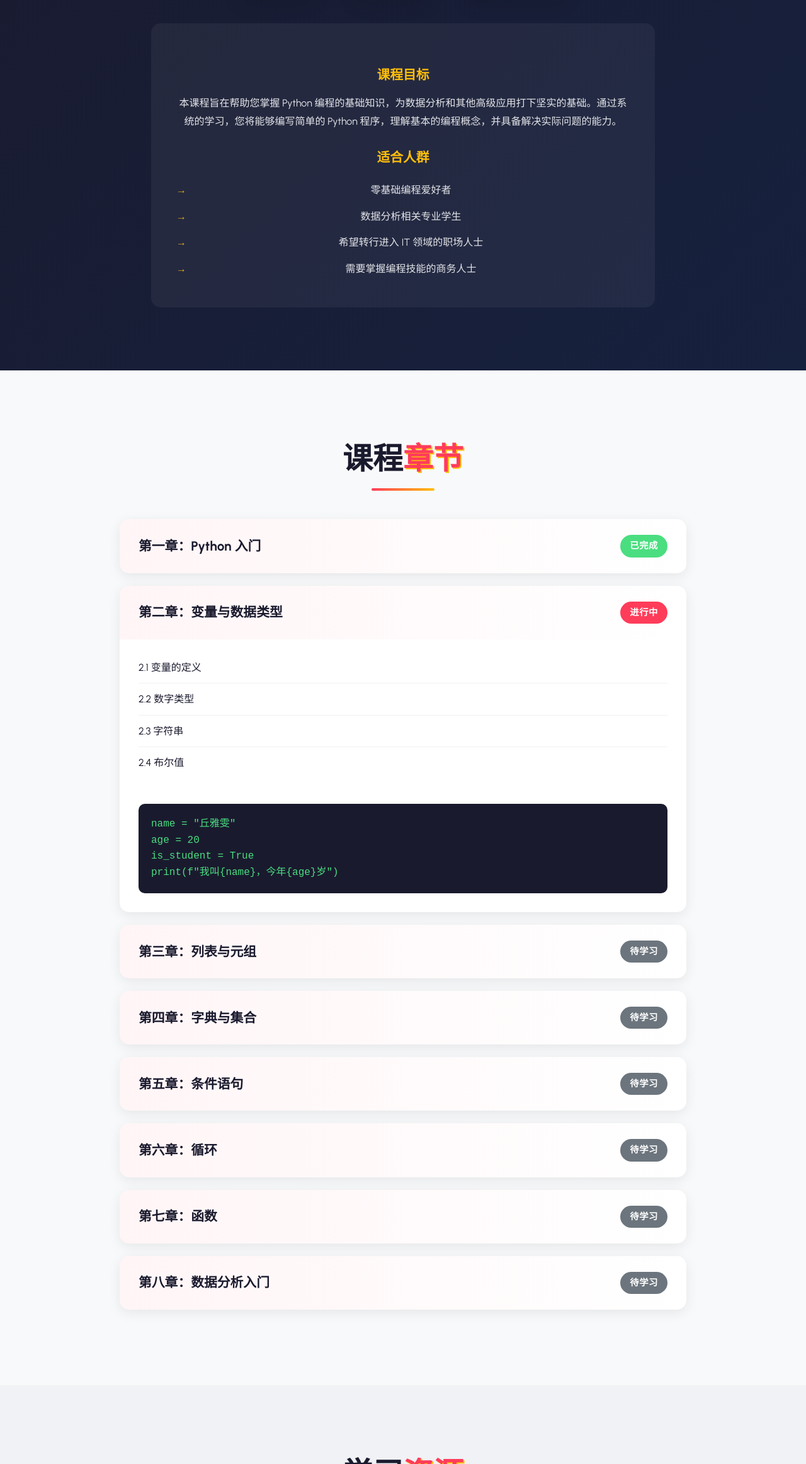
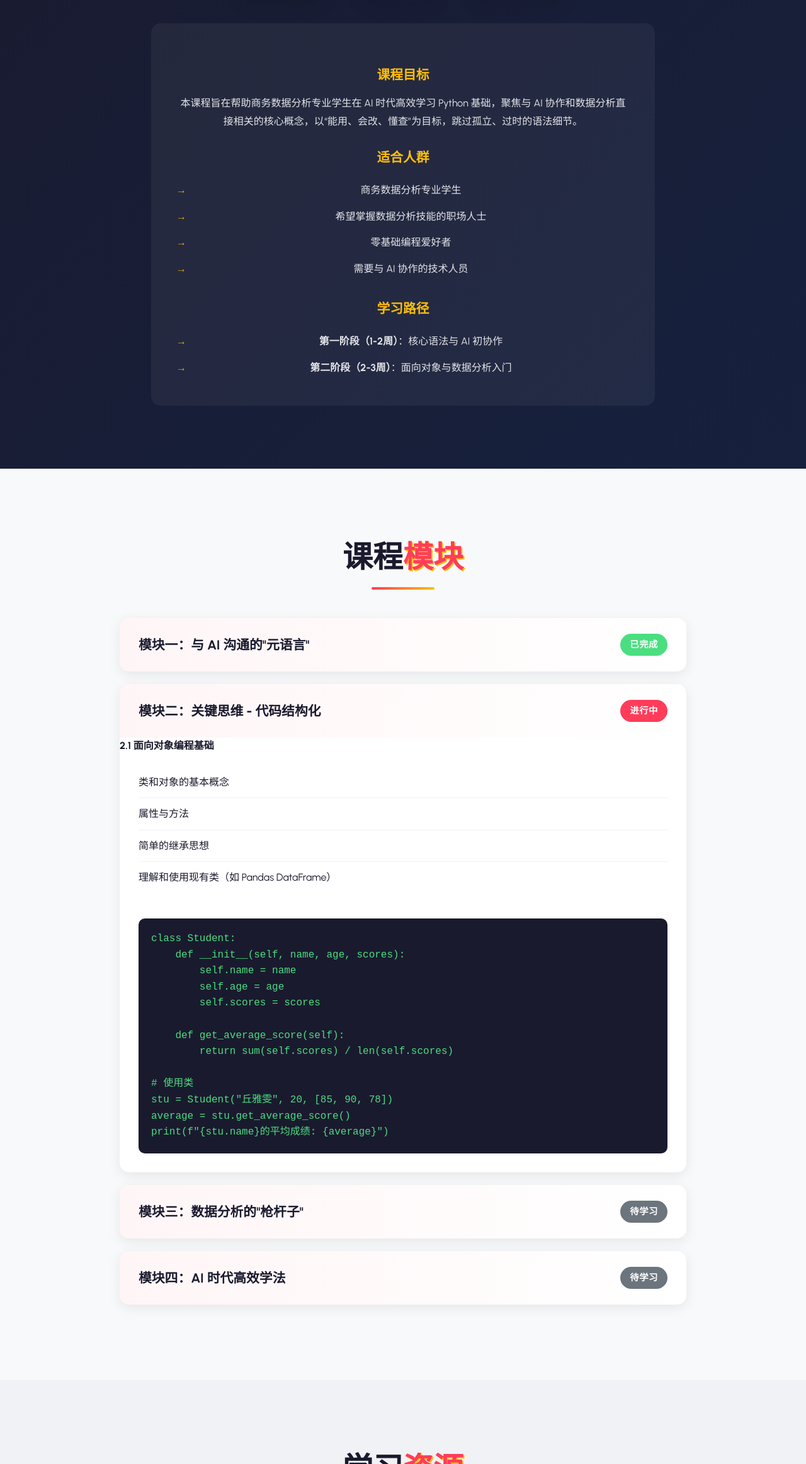
Before and after one commit to Q-QYW0630/my-site, a plain HTML site: page python-course.html in a window 1280 px wide. Shown: the part 476-2800 px from the top of the page at 63% size. Drawn offline with Linux system fonts and the light colour scheme.

Commit message:
根据参考网址重构 Python 基础课程大纲

```diff
--- a/python-course.html
+++ b/python-course.html
@@ -24,30 +24,35 @@
     <section id="overview" class="course-hero">
         <div class="container">
             <h1>Python 基础课程</h1>
-            <p class="course-subtitle">从零开始，掌握 Python 编程与数据分析</p>
+            <p class="course-subtitle">AI 时代的高效学习路径，聚焦数据分析核心技能</p>
             <div class="course-stats">
                 <div class="stat-item">
-                    <span class="stat-number">8</span>
-                    <span class="stat-label">章节</span>
+                    <span class="stat-number">4</span>
+                    <span class="stat-label">核心模块</span>
                 </div>
                 <div class="stat-item">
-                    <span class="stat-number">24</span>
+                    <span class="stat-number">16</span>
                     <span class="stat-label">课时</span>
                 </div>
                 <div class="stat-item">
-                    <span class="stat-number">100+</span>
-                    <span class="stat-label">代码示例</span>
+                    <span class="stat-number">50+</span>
+                    <span class="stat-label">实战案例</span>
                 </div>
             </div>
             <div class="course-description">
                 <h3>课程目标</h3>
-                <p>本课程旨在帮助您掌握 Python 编程的基础知识，为数据分析和其他高级应用打下坚实的基础。通过系统的学习，您将能够编写简单的 Python 程序，理解基本的编程概念，并具备解决实际问题的能力。</p>
+                <p>本课程旨在帮助商务数据分析专业学生在 AI 时代高效学习 Python 基础，聚焦与 AI 协作和数据分析直接相关的核心概念，以“能用、会改、懂查”为目标，跳过孤立、过时的语法细节。</p>
                 <h3>适合人群</h3>
                 <ul>
+                    <li>商务数据分析专业学生</li>
+                    <li>希望掌握数据分析技能的职场人士</li>
                     <li>零基础编程爱好者</li>
-                    <li>数据分析相关专业学生</li>
-                    <li>希望转行进入 IT 领域的职场人士</li>
-                    <li>需要掌握编程技能的商务人士</li>
+                    <li>需要与 AI 协作的技术人员</li>
+                </ul>
+                <h3>学习路径</h3>
+                <ul>
+                    <li><strong>第一阶段（1-2周）</strong>：核心语法与 AI 初协作</li>
+                    <li><strong>第二阶段（2-3周）</strong>：面向对象与数据分析入门</li>
                 </ul>
             </div>
         </div>
@@ -55,126 +60,160 @@
 
     <section id="chapters" class="course-content">
         <div class="container">
-            <h2 class="section-title">课程<span class="highlight">章节</span></h2>
+            <h2 class="section-title">课程<span class="highlight">模块</span></h2>
             <div class="chapters">
                 <div class="chapter" data-chapter="1">
                     <div class="chapter-header">
-                        <h3>第一章：Python 入门</h3>
+                        <h3>模块一：与 AI 沟通的"元语言"</h3>
                         <span class="chapter-status status-completed">已完成</span>
                     </div>
                     <div class="chapter-body">
+                        <h4>1.1 基础语法与数据结构</h4>
                         <ul class="lessons">
-                            <li class="lesson">1.1 什么是 Python</li>
-                            <li class="lesson">1.2 安装 Python</li>
-                            <li class="lesson">1.3 第一个程序：Hello World</li>
+                            <li class="lesson">变量与数据类型（整数、浮点数、字符串、布尔值）</li>
+                            <li class="lesson">运算符与表达式</li>
+                            <li class="lesson">条件语句（if/else）</li>
+                            <li class="lesson">循环（for, while）</li>
+                            <li class="lesson">核心数据结构：列表、元组、字典、集合</li>
+                            <li class="lesson">数据结构的增删改查与遍历</li>
                         </ul>
                         <div class="code-block">
-                            <pre><code>print("Hello, World!")</code></pre>
+                            <pre><code># 列表操作示例
+prices = [100, 200, 300, 400]
+discounted_prices = [price * 0.9 for price in prices]
+print(discounted_prices)
+
+# 字典操作示例
+scores = {"语文": 85, "数学": 90, "英语": 78}
+passed = {subject: score for subject, score in scores.items() if score >= 60}
+print(passed)</code></pre>
+                        </div>
+                        <h4>1.2 函数与模块</h4>
+                        <ul class="lessons">
+                            <li class="lesson">函数的定义与调用</li>
+                            <li class="lesson">参数传递（形参、实参）</li>
+                            <li class="lesson">返回值</li>
+                            <li class="lesson">模块的导入与使用</li>
+                        </ul>
+                        <div class="code-block">
+                            <pre><code>def calculate_discount(price, discount_rate=0.1):
+    """计算折扣后的价格"""
+    return price * (1 - discount_rate)
+
+# 调用函数
+final_price = calculate_discount(1000, 0.2)
+print(f"最终价格: {final_price}")
+
+# 导入模块
+import math
+print(math.pi)</code></pre>
                         </div>
                     </div>
                 </div>
 
                 <div class="chapter active" data-chapter="2">
                     <div class="chapter-header">
-                        <h3>第二章：变量与数据类型</h3>
+                        <h3>模块二：关键思维 - 代码结构化</h3>
                         <span class="chapter-status status-active">进行中</span>
                     </div>
                     <div class="chapter-body">
+                        <h4>2.1 面向对象编程基础</h4>
                         <ul class="lessons">
-                            <li class="lesson">2.1 变量的定义</li>
-                            <li class="lesson">2.2 数字类型</li>
-                            <li class="lesson">2.3 字符串</li>
-                            <li class="lesson">2.4 布尔值</li>
+                            <li class="lesson">类和对象的基本概念</li>
+                            <li class="lesson">属性与方法</li>
+                            <li class="lesson">简单的继承思想</li>
+                            <li class="lesson">理解和使用现有类（如 Pandas DataFrame）</li>
                         </ul>
                         <div class="code-block">
-                            <pre><code>name = "丘雅雯"
-age = 20
-is_student = True
-print(f"我叫{name}，今年{age}岁")</code></pre>
+                            <pre><code>class Student:
+    def __init__(self, name, age, scores):
+        self.name = name
+        self.age = age
+        self.scores = scores
+
+    def get_average_score(self):
+        return sum(self.scores) / len(self.scores)
+
+# 使用类
+stu = Student("丘雅雯", 20, [85, 90, 78])
+average = stu.get_average_score()
+print(f"{stu.name}的平均成绩: {average}")</code></pre>
                         </div>
                     </div>
                 </div>
 
                 <div class="chapter" data-chapter="3">
                     <div class="chapter-header">
-                        <h3>第三章：列表与元组</h3>
+                        <h3>模块三：数据分析的"枪杆子"</h3>
                         <span class="chapter-status status-pending">待学习</span>
                     </div>
                     <div class="chapter-body">
+                        <h4>3.1 数据处理三件套</h4>
                         <ul class="lessons">
-                            <li class="lesson">3.1 列表的创建</li>
-                            <li class="lesson">3.2 列表操作</li>
-                            <li class="lesson">3.3 元组</li>
+                            <li class="lesson">Pandas 核心操作（数据读取、清洗、转换、分析）</li>
+                            <li class="lesson">NumPy 数值计算基础</li>
+                            <li class="lesson">Matplotlib/Seaborn 数据可视化</li>
+                            <li class="lesson">完整数据分析流程实践</li>
                         </ul>
+                        <div class="code-block">
+                            <pre><code>import pandas as pd
+import matplotlib.pyplot as plt
+
+# 读取数据
+df = pd.read_csv('sales.csv')
+
+# 计算每月销售额总和
+monthly_sales = df.groupby('month')['sales'].sum()
+
+# 绘制柱状图
+monthly_sales.plot(kind='bar')
+plt.title('月度销售额')
+plt.xlabel('月份')
+plt.ylabel('销售额')
+plt.show()</code></pre>
+                        </div>
                     </div>
                 </div>
 
                 <div class="chapter" data-chapter="4">
                     <div class="chapter-header">
-                        <h3>第四章：字典与集合</h3>
+                        <h3>模块四：AI 时代高效学法</h3>
                         <span class="chapter-status status-pending">待学习</span>
                     </div>
                     <div class="chapter-body">
+                        <h4>4.1 与 AI 协作的专项技能</h4>
                         <ul class="lessons">
-                            <li class="lesson">4.1 字典的使用</li>
-                            <li class="lesson">4.2 集合操作</li>
+                            <li class="lesson">精准提问：向 AI 描述数据任务</li>
+                            <li class="lesson">代码调试：利用 AI 解决错误</li>
+                            <li class="lesson">代码理解与修改：阅读和调整 AI 生成的代码</li>
+                            <li class="lesson">模仿与修改：基于 AI 示例进行个性化调整</li>
                         </ul>
-                    </div>
-                </div>
+                        <div class="code-block">
+                            <pre><code># 示例：向 AI 提问
+"""
+请用 pandas 读取 sales.csv，计算每个月的销售额总和，并画出柱状图
+"""
 
-                <div class="chapter" data-chapter="5">
-                    <div class="chapter-header">
-                        <h3>第五章：条件语句</h3>
-                        <span class="chapter-status status-pending">待学习</span>
-                    </div>
-                    <div class="chapter-body">
-                        <ul class="lessons">
-                            <li class="lesson">5.1 if 语句</li>
-                            <li class="lesson">5.2 if-else 语句</li>
-                            <li class="lesson">5.3 多重条件</li>
-                        </ul>
-                    </div>
-                </div>
+# AI 生成的代码（示例）
+import pandas as pd
+import matplotlib.pyplot as plt
 
-                <div class="chapter" data-chapter="6">
-                    <div class="chapter-header">
-                        <h3>第六章：循环</h3>
-                        <span class="chapter-status status-pending">待学习</span>
-                    </div>
-                    <div class="chapter-body">
-                        <ul class="lessons">
-                            <li class="lesson">6.1 for 循环</li>
-                            <li class="lesson">6.2 while 循环</li>
-                            <li class="lesson">6.3 循环控制</li>
-                        </ul>
-                    </div>
-                </div>
+# 读取数据
+df = pd.read_csv('sales.csv')
 
-                <div class="chapter" data-chapter="7">
-                    <div class="chapter-header">
-                        <h3>第七章：函数</h3>
-                        <span class="chapter-status status-pending">待学习</span>
-                    </div>
-                    <div class="chapter-body">
-                        <ul class="lessons">
-                            <li class="lesson">7.1 函数定义</li>
-                            <li class="lesson">7.2 参数与返回值</li>
-                            <li class="lesson">7.3 作用域</li>
-                        </ul>
-                    </div>
-                </div>
+# 计算每月销售额
+monthly_sales = df.groupby('month')['sales'].sum()
 
-                <div class="chapter" data-chapter="8">
-                    <div class="chapter-header">
-                        <h3>第八章：数据分析入门</h3>
-                        <span class="chapter-status status-pending">待学习</span>
-                    </div>
-                    <div class="chapter-body">
-                        <ul class="lessons">
-                            <li class="lesson">8.1 安装 pandas</li>
-                            <li class="lesson">8.2 数据读取</li>
-                            <li class="lesson">8.3 数据处理</li>
-                        </ul>
+# 绘制图表
+plt.figure(figsize=(10, 6))
+monthly_sales.plot(kind='bar', color='skyblue')
+plt.title('Monthly Sales Summary')
+plt.xlabel('Month')
+plt.ylabel('Sales Amount')
+plt.xticks(rotation=45)
+plt.tight_layout()
+plt.show()</code></pre>
+                        </div>
                     </div>
                 </div>
             </div>
@@ -189,24 +228,36 @@ print(f"我叫{name}，今年{age}岁")</code></pre>
                     <h3>推荐书籍</h3>
                     <ul>
                         <li>《Python 编程：从入门到实践》</li>
-                        <li>《Python 基础教程》</li>
+                        <li>《Python 数据分析》（Wes McKinney）</li>
                         <li>《流畅的 Python》</li>
+                        <li>《利用 Python 进行数据分析》</li>
                     </ul>
                 </div>
                 <div class="resource-card">
                     <h3>在线资源</h3>
                     <ul>
                         <li>Python 官方文档</li>
-                        <li>W3Schools Python 教程</li>
-                        <li>LeetCode 编程练习</li>
+                        <li>Pandas 官方文档</li>
+                        <li>Kaggle 数据分析教程</li>
+                        <li>AI 辅助编程平台（如 GitHub Copilot）</li>
                     </ul>
                 </div>
                 <div class="resource-card">
                     <h3>开发工具</h3>
                     <ul>
+                        <li>Jupyter Notebook（数据分析首选）</li>
                         <li>VS Code + Python 扩展</li>
                         <li>PyCharm</li>
-                        <li>Jupyter Notebook</li>
+                        <li>Google Colab（在线运行环境）</li>
+                    </ul>
+                </div>
+                <div class="resource-card">
+                    <h3>数据集资源</h3>
+                    <ul>
+                        <li>Kaggle 公开数据集</li>
+                        <li>UCI 机器学习库</li>
+                        <li>国家统计局数据</li>
+                        <li>企业销售模拟数据</li>
                     </ul>
                 </div>
             </div>
@@ -224,21 +275,39 @@ print(f"我叫{name}，今年{age}岁")</code></pre>
                     </div>
                 </div>
                 <div class="faq-item">
+                    <div class="faq-question">为什么要在 AI 时代学习 Python？</div>
+                    <div class="faq-answer">
+                        <p>在 AI 时代，Python 不仅是编程工具，更是与 AI 协作的"元语言"。通过学习 Python，您可以更有效地指挥 AI 完成数据分析任务，将自己的角色从"代码工人"转变为"产品经理+架构师+质检员"。</p>
+                    </div>
+                </div>
+                <div class="faq-item">
                     <div class="faq-question">需要安装什么软件？</div>
                     <div class="faq-answer">
-                        <p>您需要安装 Python 3.8 或更高版本，以及一个代码编辑器，如 VS Code 或 PyCharm。课程第一章会详细讲解安装步骤。</p>
+                        <p>推荐安装：Python 3.8 或更高版本、Jupyter Notebook（数据分析首选）、VS Code + Python 扩展。课程会详细讲解安装步骤。</p>
+                    </div>
+                </div>
+                <div class="faq-item">
+                    <div class="faq-question">如何高效利用 AI 辅助学习？</div>
+                    <div class="faq-answer">
+                        <p>1. 精准提问：清晰描述您的任务需求<br>
+                        2. 代码调试：将错误信息直接抛给 AI<br>
+                        3. 代码理解：分析 AI 生成的代码逻辑<br>
+                        4. 模仿修改：基于 AI 示例进行个性化调整</p>
                     </div>
                 </div>
                 <div class="faq-item">
                     <div class="faq-question">学习完本课程能达到什么水平？</div>
                     <div class="faq-answer">
-                        <p>学习完本课程后，您将掌握 Python 基础编程技能，能够编写简单的程序，理解基本的编程概念，并为学习数据分析或其他高级主题打下基础。</p>
+                        <p>学习完本课程后，您将掌握 Python 基础编程技能，能够与 AI 有效协作，完成数据分析的完整流程，为商务数据分析工作打下坚实基础。</p>
                     </div>
                 </div>
                 <div class="faq-item">
                     <div class="faq-question">如何获取更多帮助？</div>
                     <div class="faq-answer">
-                        <p>您可以通过搜索引擎查找相关问题的解决方案，也可以加入 Python 学习社区，如 Stack Overflow、Python 中文社区等。</p>
+                        <p>您可以：1. 利用 AI 工具解决编程问题<br>
+                        2. 参考官方文档和在线教程<br>
+                        3. 加入 Python 学习社区（如 Stack Overflow）<br>
+                        4. 参与 Kaggle 等平台的数据分析竞赛</p>
                     </div>
                 </div>
             </div>
```
